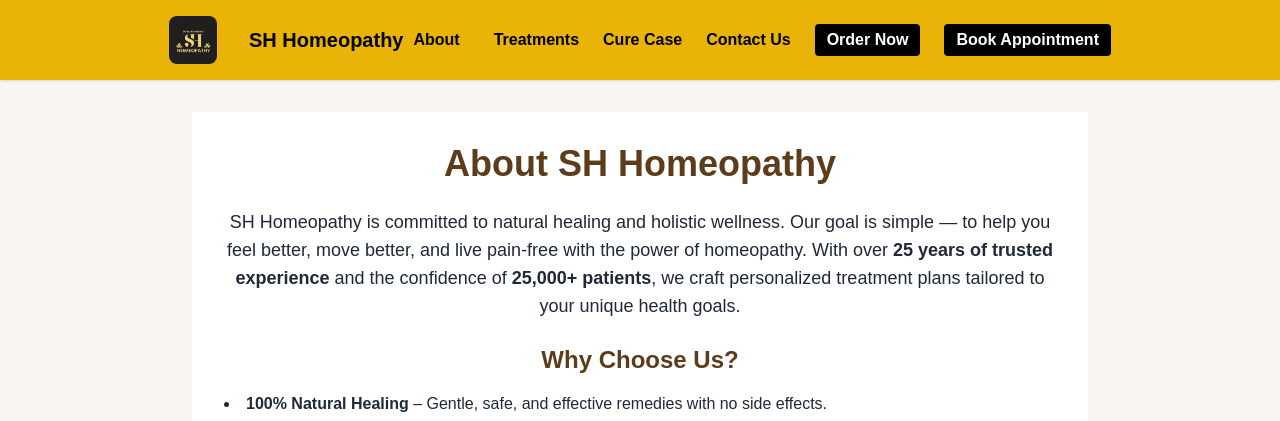
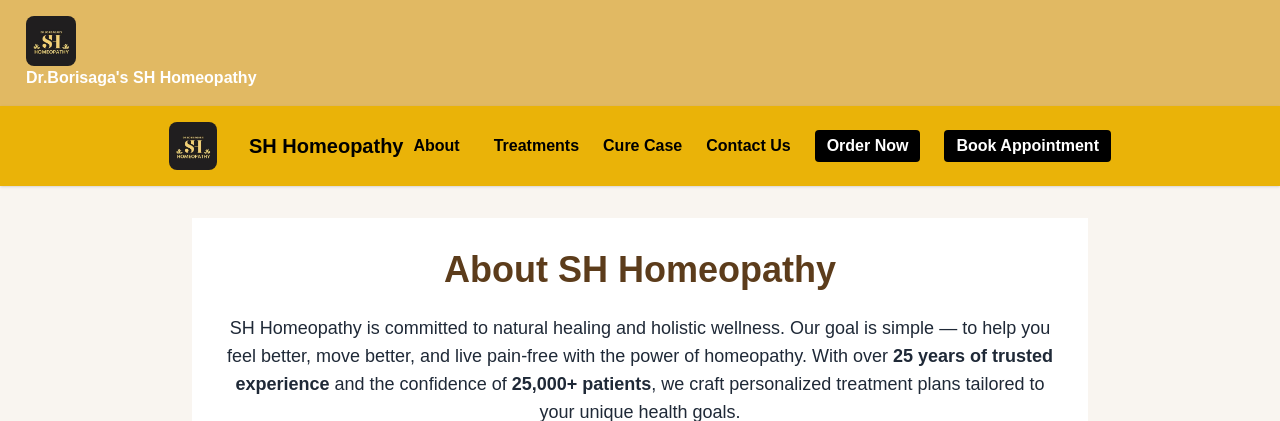
Before and after one commit to vrundaborisagar/SH_Homeopathy_Website, a Flask app: page /about in a window 1280 px wide. Shown: the top 421 px of the page. Run offline with Flask 3, Linux system fonts and the light colour scheme; some libraries are stand-ins or nearby versions.

Commit message:
Update base.html

```diff
--- a/templates/base.html
+++ b/templates/base.html
@@ -1,6 +1,13 @@
 <!DOCTYPE html>
 <html lang="en">
 <head>
+    <nav class="navbar">
+  <a href="{{ url_for('home') }}" class="brand">
+    <img src="{{ url_for('static', filename='images/logo.jpg') }}" alt="SH Homeopathy Logo" class="logo">
+    <span class="site-name">Dr.Borisaga's SH Homeopathy</span>
+  </a>
+</nav>
+
     <title>SH Homeopathy</title>
     <!-- Tailwind CSS -->
     <script src="https://cdn.tailwindcss.com"></script>
```
